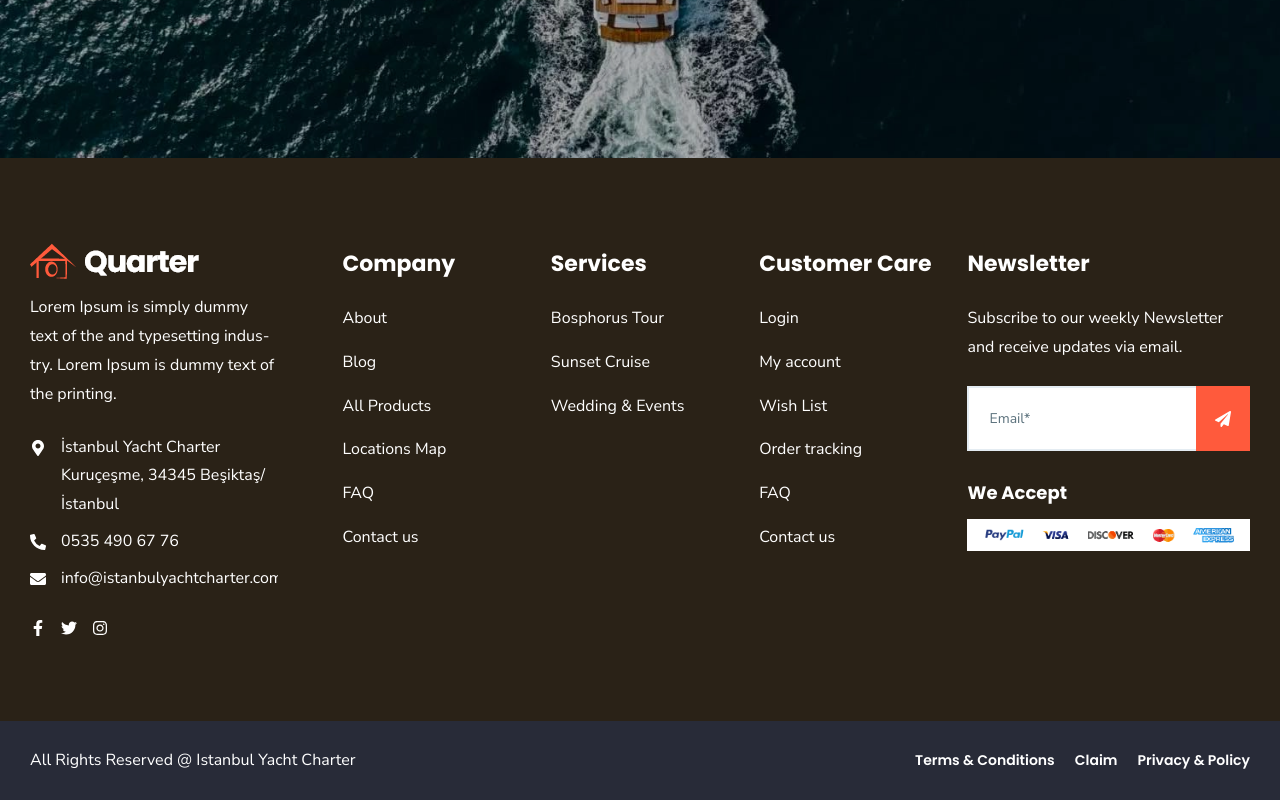
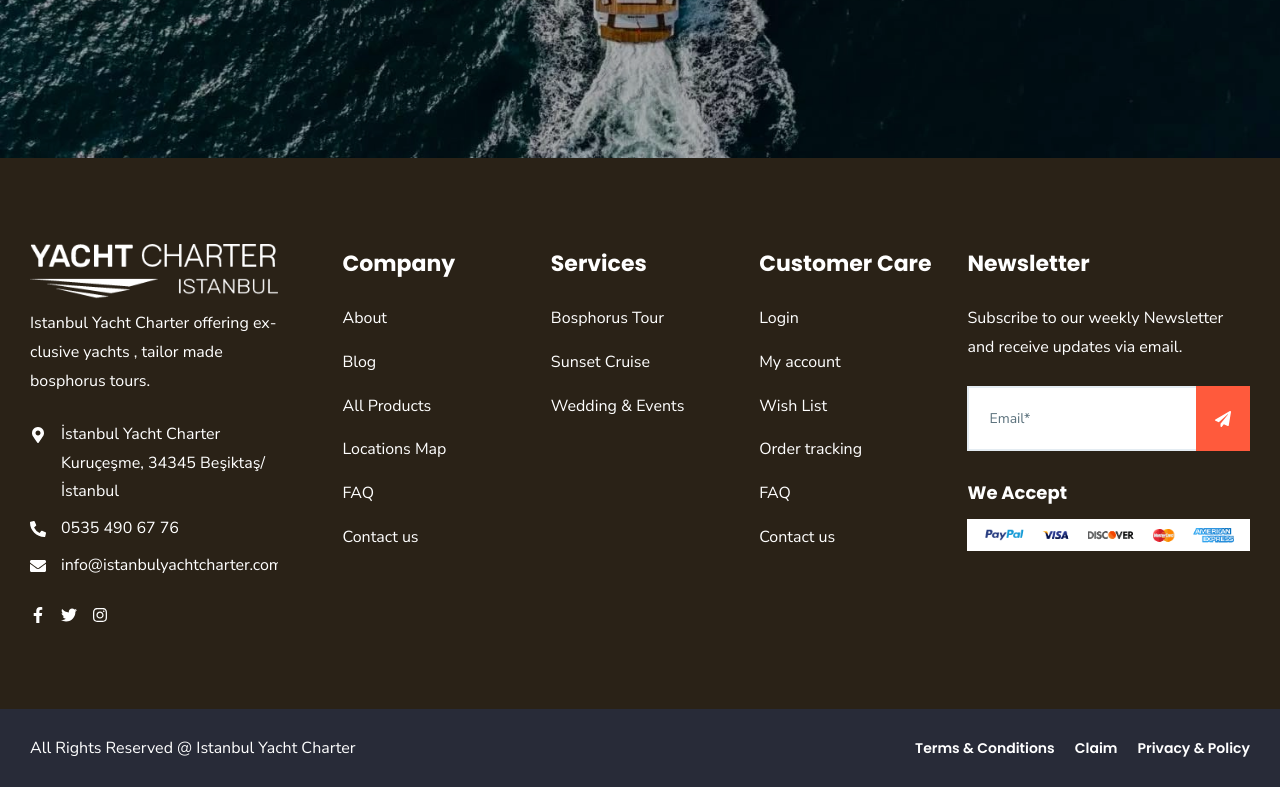
Before and after one commit to bbarisguness/IstanbulYachtCharterClient, a Next.js app: page / in a window 1280 px wide. Shown: the part 6684-7484 px from the top of the page. Built offline with nearby package versions, Linux system fonts and the light colour scheme.

Commit message:
added logo and company short desc to footer

```diff
--- a/src/components/footer/footer.jsx
+++ b/src/components/footer/footer.jsx
@@ -28,12 +28,11 @@
                   <div className="footer-logo">
                     <div className="site-logo">
                       {/* <img src="/img/logo.png" alt="Logo" /> */}
-                      <img src="/img/logo-2.png" alt="Logo" />
+                      <img src="/img/logo1.png" alt="Logo" />
                     </div>
                   </div>
                   <p>
-                    Lorem Ipsum is simply dummy text of the and typesetting
-                    industry. Lorem Ipsum is dummy text of the printing.
+                    Istanbul Yacht Charter offering exclusive yachts , tailor made bosphorus tours.
                   </p>
                   <div className="footer-address">
                     <ul>
```
